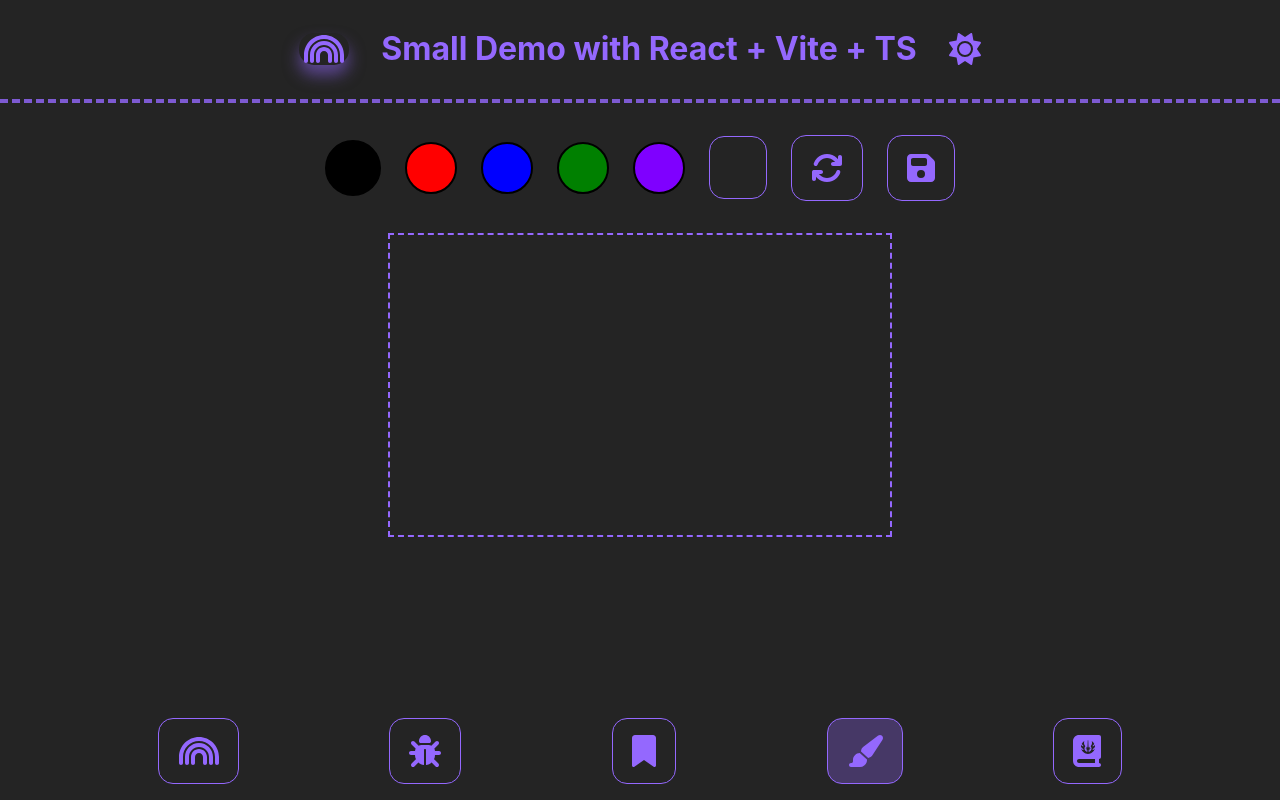
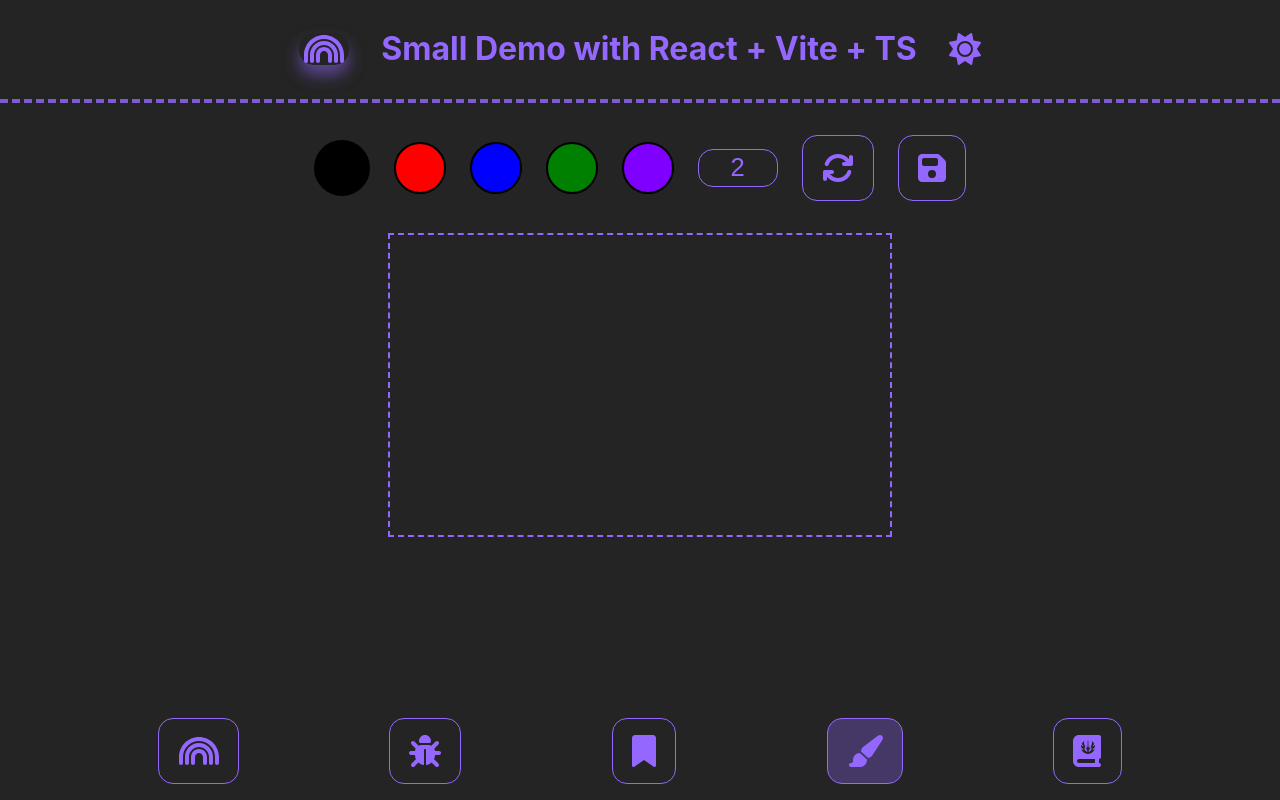
Before and after one commit to minnas/demo-app-react, a React (Vite) app: page /paint in a window 1280 px wide. Built offline with nearby package versions, Linux system fonts and the light colour scheme.

Commit message:
added simple dropdown

```diff
--- /dev/null
+++ b/src/components/tools/DropDown.tsx
@@ -0,0 +1,65 @@
+import { ReactElement } from "react";
+import { createRef, useState } from "react";
+import { Itheme } from "@Components/styles/theme";
+import { useTheme } from "react-jss";
+import { useDropDownStyles } from "./styles";
+import Button from "./Button";
+import { IconProp } from "@fortawesome/fontawesome-svg-core";
+
+export type ListItem = {
+  label?: string;
+  icon?: IconProp;
+  callback?: Function;
+  value?: string | number;
+};
+export type DropDownProps = {
+  selected?: string;
+  items?: ListItem[];
+};
+
+const DropDownProps = ({ selected, items }: DropDownProps): ReactElement => {
+  const theme = useTheme<Itheme>();
+  const stylesAccordion = useDropDownStyles(theme);
+  const toggleRef = createRef<HTMLDivElement>();
+  const [current, setCurrent] = useState(selected);
+  const [show, setShow] = useState(false);
+
+  const styles = !show
+    ? { opacity: 1 }
+    : {
+        opacity: 0,
+      };
+
+  const itemClick = (item: ListItem) => {
+    if (item.callback) {
+      item.callback();
+    }
+    setCurrent(item.label || "");
+    setShow(false);
+  };
+
+  const itemButton = items?.map((item: ListItem) => (
+    <Button
+      icon={item.icon}
+      label={item.label}
+      border="none"
+      padding={"0.2rem 2rem"}
+      onClick={() => itemClick(item)}
+    />
+  ));
+
+  return (
+    <div className={stylesAccordion.wrapper} ref={toggleRef}>
+      <div style={styles}>
+        <Button
+          onClick={() => setShow(!show)}
+          label={current}
+          padding={"0.2rem 2rem"}
+        />
+      </div>
+      {show ? <div className={stylesAccordion.content}>{itemButton}</div> : ""}
+    </div>
+  );
+};
+
+export default DropDownProps;
--- a/src/components/tools/styles.ts
+++ b/src/components/tools/styles.ts
@@ -1,10 +1,15 @@
-import { Itheme, layoutFlexRow } from "@Components/styles/theme";
+import {
+  Itheme,
+  layoutFlexColumn,
+  layoutFlexRow,
+} from "@Components/styles/theme";
 import { createUseStyles } from "react-jss";
 import { ButtonProps } from "./Button";
 
 type RuleButtonNames = "button";
 type RuleSpinnerNames = "spinner";
 type RuleToastNames = "toast";
+type RuleDropDownNames = "wrapper" | "toggle" | "content";
 
 export const useButtonStyles = createUseStyles<
   RuleButtonNames,
@@ -59,3 +64,23 @@ export const useToastStyles = createUseStyles<RuleToastNames, Itheme>({
     borderRadius: "10px",
   }),
 });
+export const useDropDownStyles = createUseStyles<RuleDropDownNames, Itheme>({
+  wrapper: (theme) => ({
+    ...layoutFlexColumn,
+    color: theme?.bgColor,
+    backgroundColor: theme.bgColor,
+    fontSize: "2.5rem",
+    transition: "all 0.25s ease",
+    position: "relative",
+  }),
+  toggle: (theme) => ({}),
+  content: (theme) => ({
+    ...layoutFlexColumn,
+    position: "absolute",
+    top: 0,
+    zIndex: 999,
+    alignItems: "center",
+    width: "100%",
+    border: `2px dashed ${theme?.highlightColor}`,
+  }),
+});
--- a/src/components/views/FakePaint.tsx
+++ b/src/components/views/FakePaint.tsx
@@ -8,6 +8,7 @@ import {
   faFloppyDisk,
 } from "@fortawesome/free-solid-svg-icons";
 import Toast from "@Components/tools/Toast";
+import Accordion, { ListItem } from "@Components/tools/DropDown";
 
 const FakePaint = (): ReactElement => {
   const theme = useTheme<Itheme>();
@@ -50,21 +51,34 @@ const FakePaint = (): ReactElement => {
     const ctx = canvasRef.current?.getContext("2d");
     if (canvas && ctx) ctx.clearRect(0, 0, canvas.width, canvas.height);
   };
-  const selectLineWidth = (e: any) => {
-    if (!e.target) {
-      return;
-    }
-    setLineWidth(e.target.value);
-  };
+
   const save = () => {
     if (!canvasRef?.current) {
       return;
     }
+    setToastVisible(true);
     const link = document.createElement("a");
     link.setAttribute("download", "drawing.png");
     link.setAttribute("href", canvasRef?.current.toDataURL("image/png"));
     link.click();
+    link.remove();
+    setTimeout(() => {
+      setToastVisible(false);
+    }, 500);
   };
+  const lineWidths = [...Array(10).keys()]
+    .filter((w: number) => w > 1)
+    .map(
+      (w: number) =>
+        ({
+          value: w,
+          label: w.toString(),
+          callback: () => {
+            setLineWidth(w);
+          },
+        } as ListItem)
+    );
+
   return (
     <div className={styles.wrapper}>
       {toastVisible ? <Toast message="Saved" /> : ""}
@@ -80,14 +94,7 @@ const FakePaint = (): ReactElement => {
             onClick={() => setColor(c)}
           ></span>
         ))}
-        <input
-          className={styles.select}
-          type="number"
-          min="2"
-          step="1"
-          max="10"
-          onInput={selectLineWidth}
-        />
+        <Accordion items={lineWidths} selected={lineWidth.toString()} />
         <Button icon={faArrowsRotate} onClick={clear} />
         <Button icon={faFloppyDisk} onClick={save} />
       </div>
```
